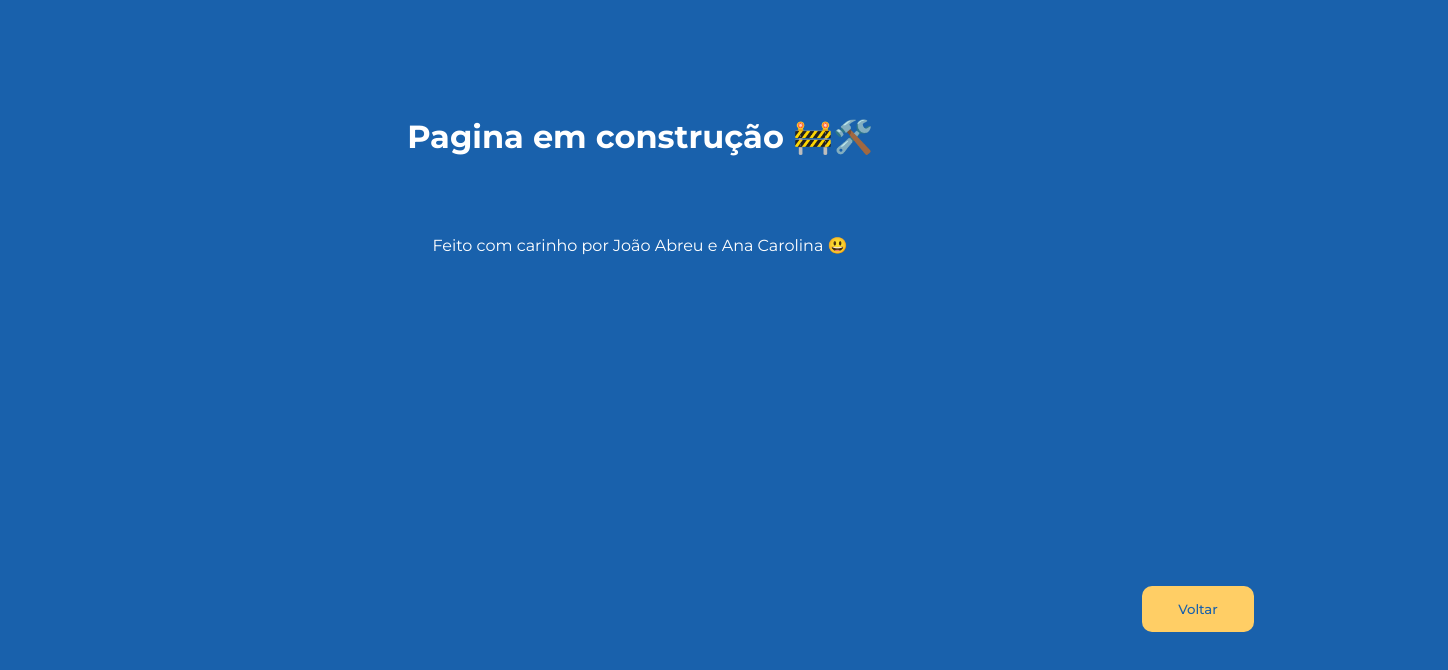
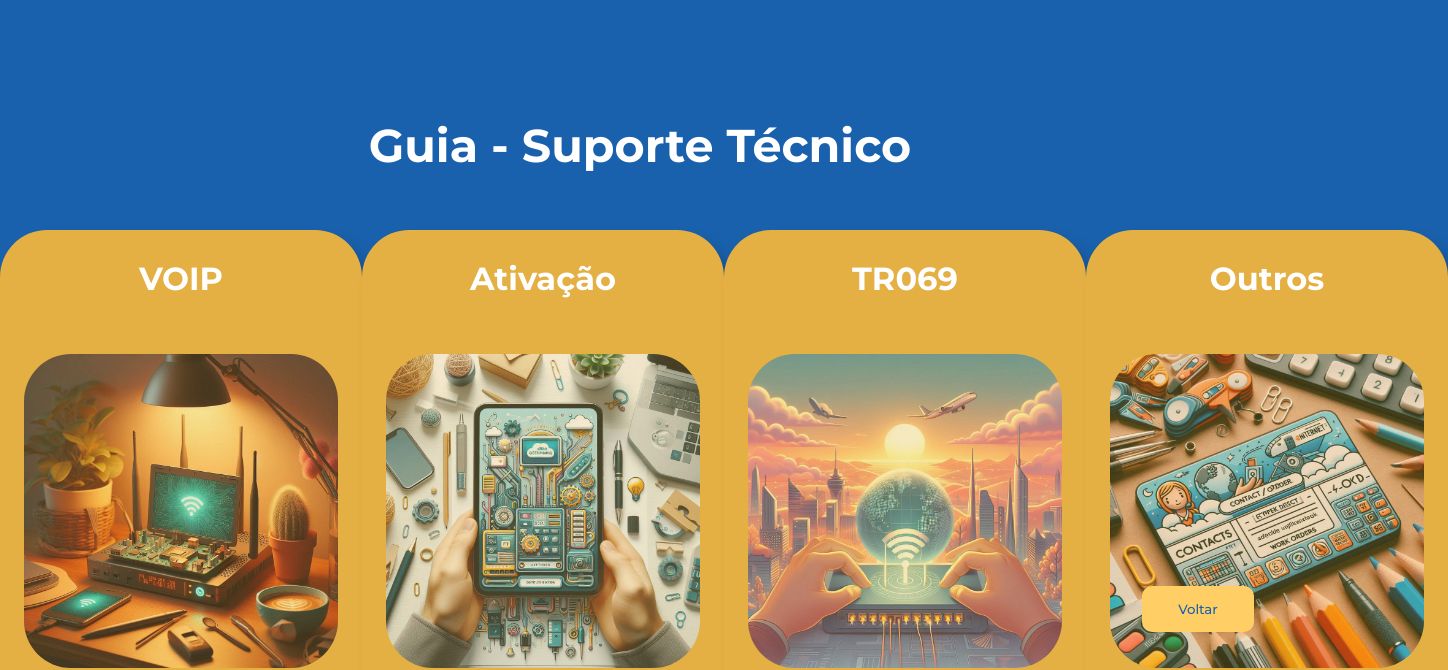
Before and after one commit to abrxu/even-suporte-tecnico, a plain HTML site: page pages/procedimentos.html in a window 1280 px wide. Shown: the part 142-812 px from the top of the page, 1448 px wide, since content can reach past the window. Drawn offline with Linux system fonts and the light colour scheme.

Commit message:
added procedures cards and imgs

```diff
--- a/pages/procedimentos.html
+++ b/pages/procedimentos.html
@@ -6,24 +6,50 @@
   <link rel="preconnect" href="https://fonts.googleapis.com">
   <link rel="preconnect" href="https://fonts.gstatic.com" crossorigin>
   <link href="https://fonts.googleapis.com/css2?family=Montserrat:ital,wght@0,100..900;1,100..900&display=swap" rel="stylesheet">
-  <link rel="icon" type="image/x-icon" href="../resources/images/even-logo.png">
-  <title>Procedimentos - Even</title>
+  <link rel="icon" type="image/x-icon" href="./resources/images/even-logo.png">
+  <title>Even Telecom - Sup. Técnico</title>
+  <link rel="stylesheet" href="../resources/css/index.css">
   <link rel="stylesheet" href="../resources/css/default.css">
-  <link rel="stylesheet" href="../resources/css/procedimentos.css">
 </head>
   <body>
     <nav>
-      <img src="../resources/images/even-logo.png" alt="Logo da Even Telecom">
+        <img src="../resources/images/even-logo.png" alt="Logo da Even Telecom">
     </nav>
     <main>
-      <h1 style="text-align: center;">Pagina em construção 🚧🛠️</h1>
+
+      <h1>Guia - Suporte Técnico</h1>
+
+      <section id="cards">
+        <a href="pages/conexao.html">
+          <div id="card" class="card1">
+            <h1>VOIP</h1>
+            <img src="../resources/images/voip.jpg" alt="Guia">
+          </div>
+        </a>
+        <a href="pages/procedimentos.html">
+          <div id="card" class="card2">
+            <h1>Ativação</h1>
+            <img src="../resources/images/ativacao.jpg" alt="Procedimentos">
+          </div>
+        </a>
+        <a href="pages/contatos.html">
+          <div id="card" class="card3">
+            <h1>TR069</h1>
+            <img src="../resources/images/tr069.jpg" alt="Contatos/O.S">
+          </div>
+        </a>
+        <a href="pages/contatos.html">
+          <div id="card" class="card3">
+            <h1>Outros</h1>
+            <img src="../resources/images/contatos.jpg" alt="Contatos/O.S">
+          </div>
+        </a>
+      </section>
     </main>
 
     <footer>
       <p>Feito com carinho por João Abreu e Ana Carolina 😃</p>
     </footer>
-
-    <script src="../resources/js/main.js"></script>
     <a href="../index.html"><button class="back-btn">Voltar</button></a>
   </body>
 </html>
```
Also changed, not shown: pages/procedimentos/ativacao.html (added), pages/procedimentos/tr069.html (added), pages/procedimentos/voip.html (added), resources/images/ativacao.jpg (added), resources/images/tr069.jpg (added), resources/images/voip.jpg (added).
